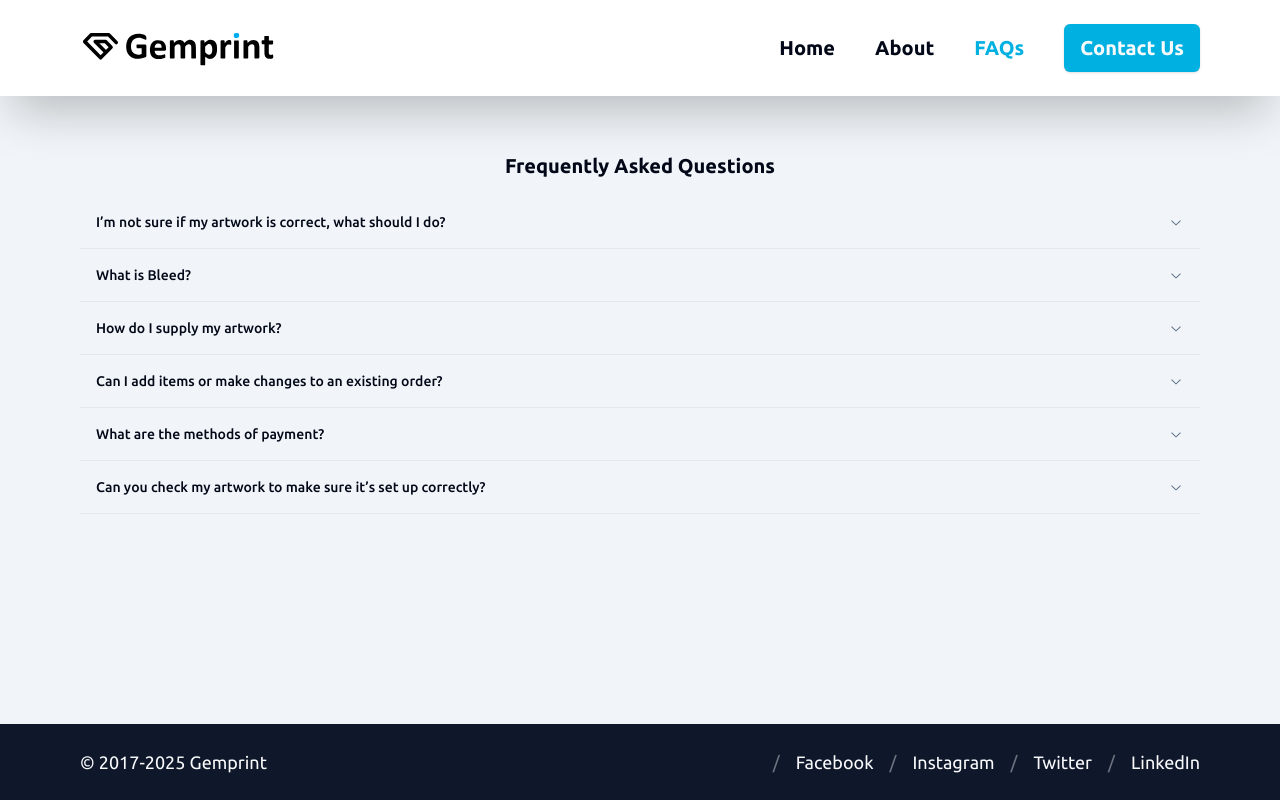
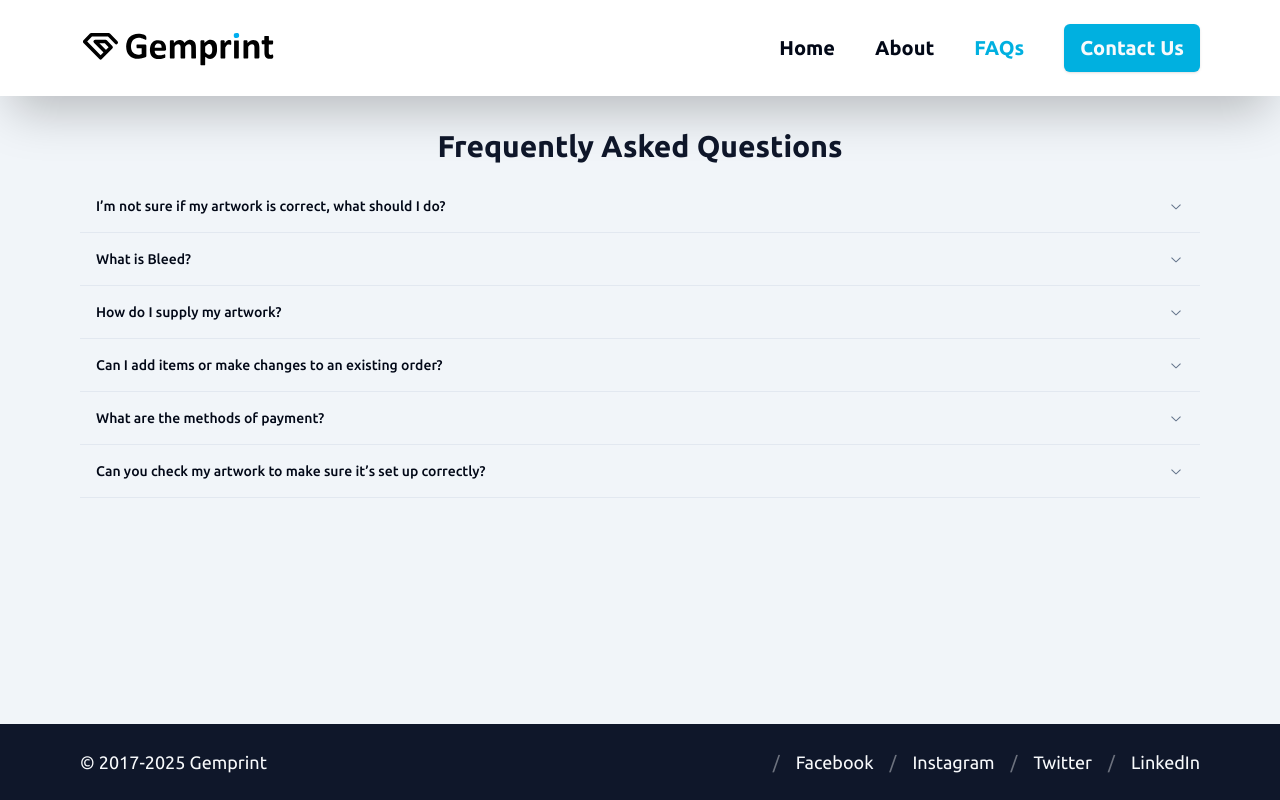
Before and after one commit to propbono/gemprint.ca, a Next.js app: page /faq in a window 1280 px wide. Built offline with nearby package versions, Linux system fonts and the light colour scheme.

Commit message:
feat: update faq to use heading component

```diff
--- a/src/app/(public)/faq/page.tsx
+++ b/src/app/(public)/faq/page.tsx
@@ -1,4 +1,5 @@
 import { Container } from "@/components/container";
+import { Heading } from "@/components/heading";
 import {
   Accordion,
   AccordionContent,
@@ -10,9 +11,9 @@ import { FAQ } from "@/utils/constants";
 export default function Faq() {
   return (
     <Container>
-      <h2 className="mt-6 text-center text-xl font-bold">
+      <Heading as="h2" className="lg:text-center">
         Frequently Asked Questions
-      </h2>
+      </Heading>
       <Accordion type="multiple" className="mt-4">
         {FAQ.map(({ title, text }, index) => (
           <AccordionItem key={title} value={title} className="w-full">
```
